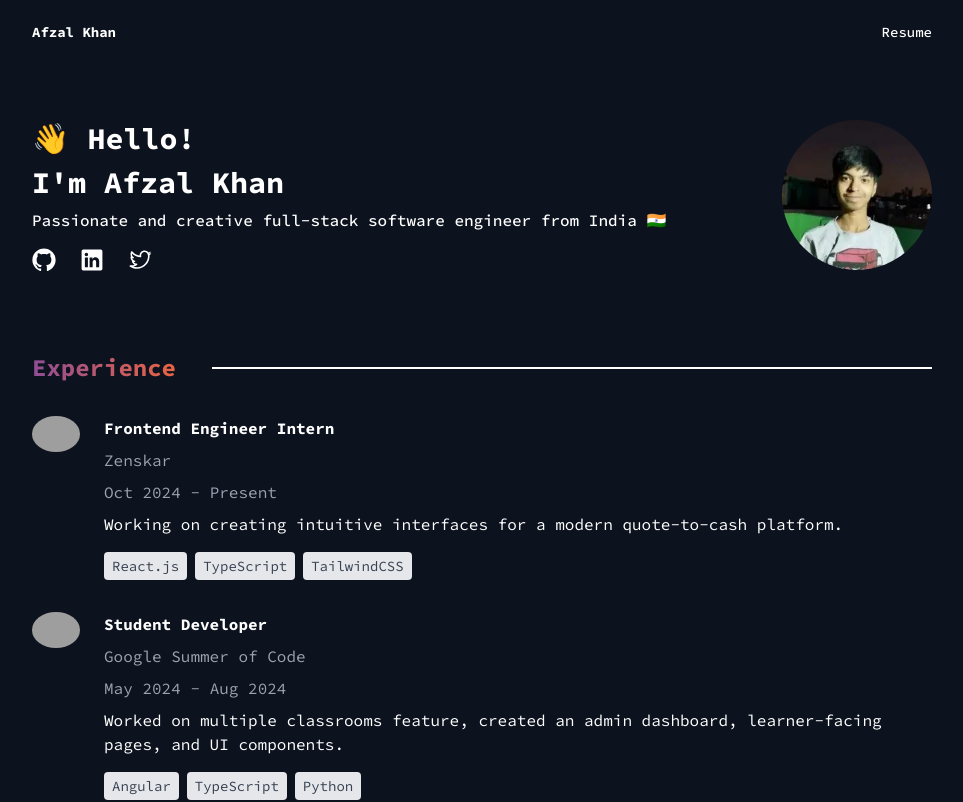
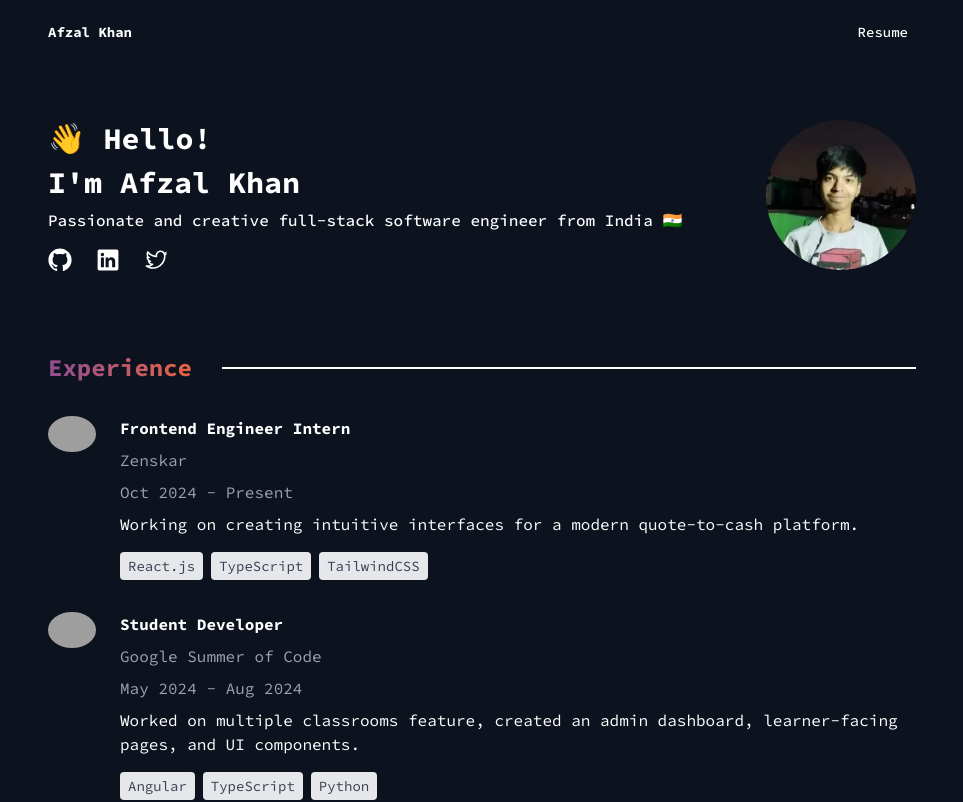
Before and after one commit to AFZL210/afzl-portfolio, a Next.js app: page / in a window 1280 px wide. Shown: the top 802 px of the page, without its empty margins (158-1121 px from the left). Built offline with nearby package versions, Linux system fonts and the light colour scheme; grey boxes are pictures that could not be loaded.

Commit message:
fix padding

```diff
--- a/src/app/globals.css
+++ b/src/app/globals.css
@@ -90,14 +90,25 @@ body {
   }
 }
 
-
 .gradient-one {
-  background-image: linear-gradient(
-    to right,
-    #904e95,
-    #e96443
-  );
+  background-image: linear-gradient(to right, #904e95, #e96443);
   -webkit-background-clip: text;
   background-clip: text;
   color: transparent;
 }
+
+::-webkit-scrollbar {
+  width: 4px;
+}
+
+::-webkit-scrollbar-track {
+  background: #f1f1f1;
+}
+
+::-webkit-scrollbar-thumb {
+  background: #3c5a96;
+}
+
+::-webkit-scrollbar-thumb:hover {
+  background: #555;
+}
--- a/src/app/layout.tsx
+++ b/src/app/layout.tsx
@@ -20,7 +20,7 @@ export default function RootLayout({
       <body
         className={`${sourceCodePro.className} antialiased bg-bgprimary`}
       >
-        <div className="w-[90vw] md:w-[900px] h-fit mx-auto flex flex-col justify-start items-start">
+        <div className="w-[90vw] md:w-[900px] h-fit mx-auto flex flex-col justify-start items-start px-4">
           <Navbar />
           {children}
         </div>
--- a/src/components/ui/Navbar.tsx
+++ b/src/components/ui/Navbar.tsx
@@ -7,7 +7,7 @@ const Navbar = () => {
     <div className='w-[95vw] md:w-[900px] flex justify-between items-center h-16 fixed bg-bgprimary'>
       <Button variant='link' className="px-0"><Link href={'/'} className="font-bold">Afzal Khan</Link></Button>
       <div className="flex items-center justify-center gap-8">
-        <Button variant='link' className="px-0"><Link href={data.resume}>Resume</Link></Button>
+        <Button variant='link' className="px-0 mr-14 md:mr-10"><Link href={data.resume}>Resume</Link></Button>
         {/* <Button variant='link' className="px-0"><Link href='/blog'>Blog</Link></Button> */}
       </div>
     </div>
```
